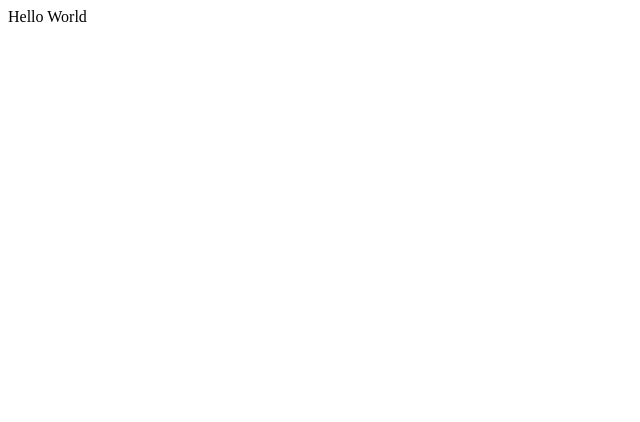
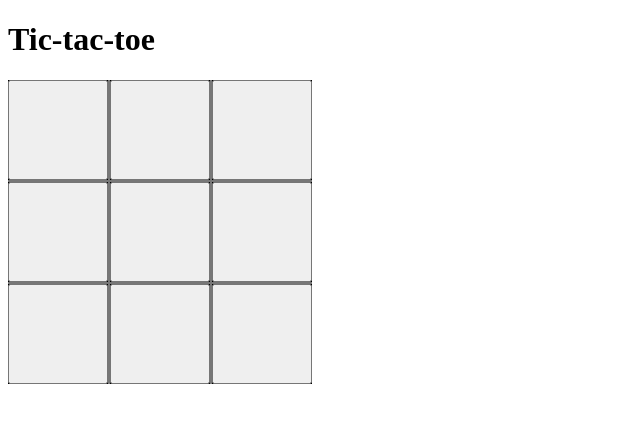
Before and after one commit to aulanchik/ticktacktoe, a React (Vite) app: page / in a window 1280 px wide. Shown: the top 422 px of the page, without its empty margins (0-640 px from the left). Built offline with nearby package versions, Linux system fonts and the light colour scheme.

Commit message:
making cell grid and game components

```diff
--- a/src/App.tsx
+++ b/src/App.tsx
@@ -1,5 +1,13 @@
 import React from "react";
+import { Game } from "@/components";
 
-const App: React.FC = (): JSX.Element => <>Hello World</>;
+const App: React.FC = (): JSX.Element => {
+  return (
+    <div>
+      <h1>Tic-tac-toe</h1>
+      <Game />
+    </div>
+  );
+};
 
 export default App;
--- /dev/null
+++ b/src/components/Cell.tsx
@@ -0,0 +1,26 @@
+import React from "react";
+
+interface CellProps {
+  value: string | null;
+}
+
+const Cell: React.FC<CellProps> = ({ value }) => {
+  return (
+    <div
+      style={{ backgroundColor: "#000000", width: "100px", height: "100px" }}
+    >
+      <button
+        type="button"
+        style={{
+          width: "100%",
+          height: "100%",
+          fontSize: "3rem",
+        }}
+      >
+        {value}
+      </button>
+    </div>
+  );
+};
+
+export default Cell;
--- /dev/null
+++ b/src/components/Game.tsx
@@ -0,0 +1,17 @@
+import React from "react";
+import Grid from "./Grid";
+import { generateGrid } from "@/utils";
+
+const Game: React.FC = (): JSX.Element => {
+  const grid = generateGrid(3, 3, () => null);
+
+  return (
+    <div style={{ display: "inline-block" }}>
+      <div style={{ display: "flex", justifyContent: "space-between" }}>
+        <Grid grid={grid} />
+      </div>
+    </div>
+  );
+};
+
+export default Game;
--- /dev/null
+++ b/src/components/Grid.tsx
@@ -0,0 +1,30 @@
+import React from "react";
+import Cell from "./Cell";
+
+interface GridProps {
+  grid: (string | null)[][];
+}
+
+const Grid: React.FC<GridProps> = ({ grid }) => {
+  return (
+    <div style={{ display: "inline-block" }}>
+      <div
+        style={{
+          display: "grid",
+          gridTemplateRows: `repeat(${grid.length}, 1fr)`,
+          gridTemplateColumns: `repeat(${grid[0].length}, 1fr)`,
+          gridGap: 2,
+          backgroundColor: "#777",
+        }}
+      >
+        {grid.map((row, rowIndex) =>
+          row.map((value, colIndex) => (
+            <Cell key={`${colIndex}-${rowIndex}`} value={value} />
+          )),
+        )}
+      </div>
+    </div>
+  );
+};
+
+export default Grid;
--- /dev/null
+++ b/src/components/index.ts
@@ -0,0 +1,3 @@
+export { default as Game } from "./Game";
+export { default as Grid } from "./Grid";
+export { default as Cell } from "./Cell";
```
